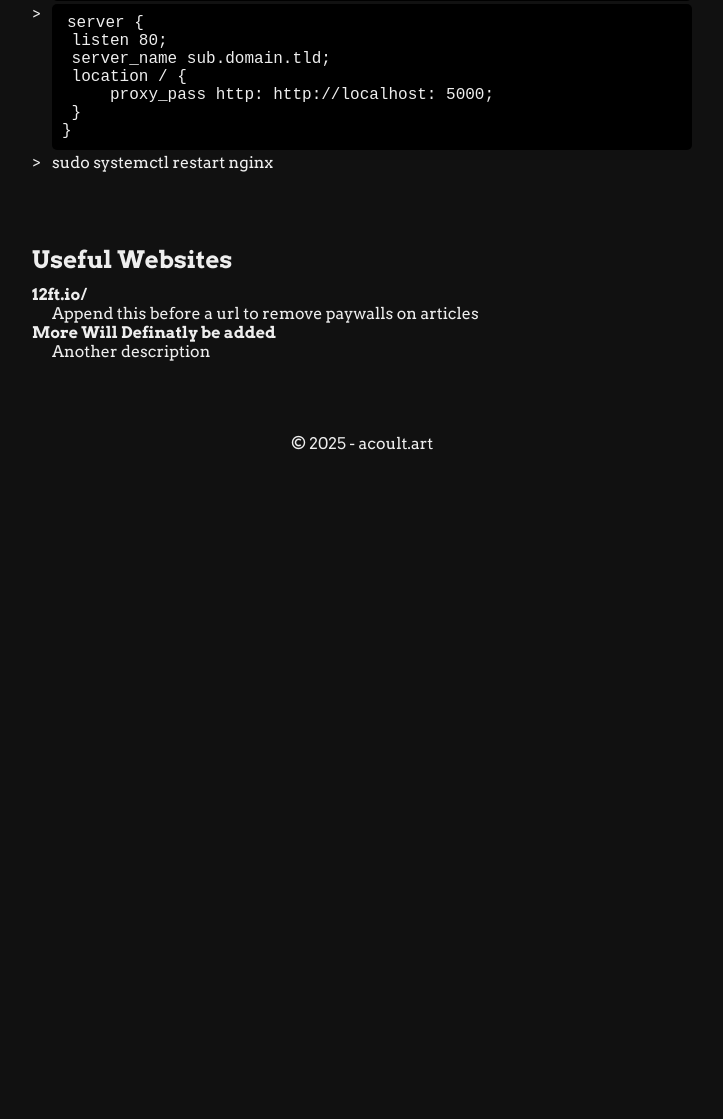
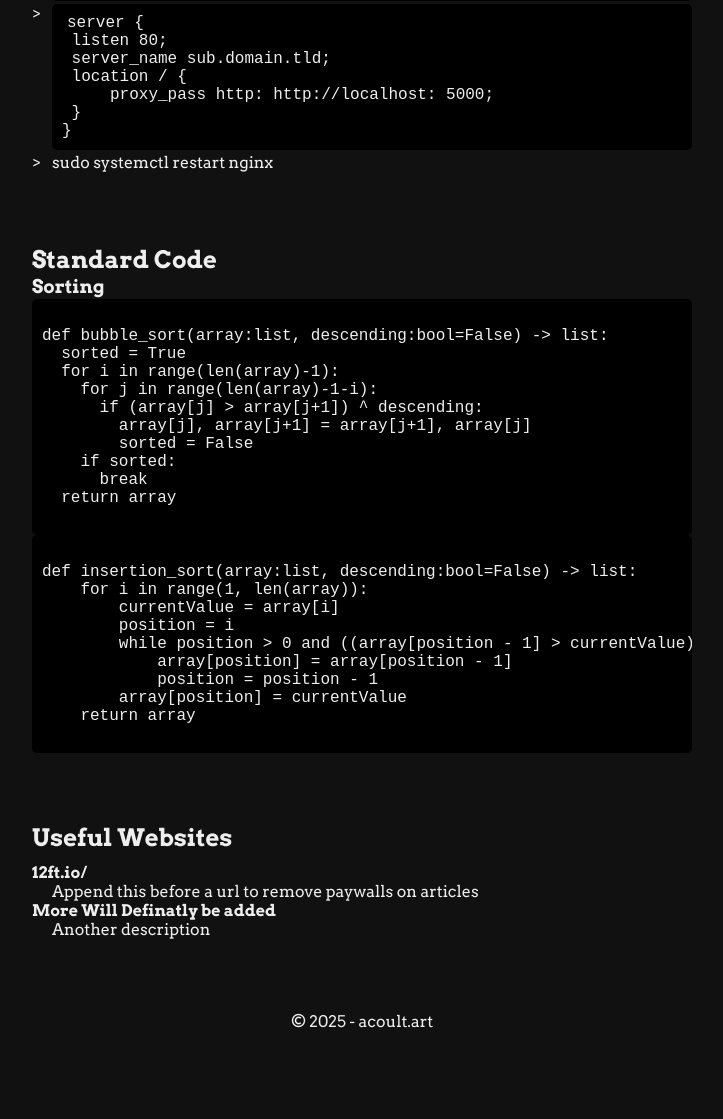
Before and after one commit to a-842/website, a Flask app: page /references in a window 1280 px wide. Shown: the part 747-1866 px from the top of the page, without its empty margins (278-1001 px from the left). Before the commit the page ends 1197 px from the top, so only its background shows below. Run offline with Flask 3, Linux system fonts and the light colour scheme; some libraries are stand-ins or nearby versions.

Commit message:
Update references.html

```diff
--- a/templates/references.html
+++ b/templates/references.html
@@ -45,7 +45,34 @@
     </ul>
 </section>
 <section>
-    <h2 id="useful-websites">Useful Websites</h2>
+    <h2>Standard Code</h2>
+    <h3>Sorting</h3>
+    <pre><code>
+def bubble_sort(array:list, descending:bool=False) -> list:
+  sorted = True
+  for i in range(len(array)-1):
+    for j in range(len(array)-1-i):
+      if (array[j] > array[j+1]) ^ descending:
+        array[j], array[j+1] = array[j+1], array[j]
+        sorted = False
+    if sorted:
+      break
+  return array
+    </code></pre>
+    <pre><code>
+def insertion_sort(array:list, descending:bool=False) -> list:
+    for i in range(1, len(array)):
+        currentValue = array[i]
+        position = i
+        while position > 0 and ((array[position - 1] > currentValue) ^ descending):
+            array[position] = array[position - 1]
+            position = position - 1
+        array[position] = currentValue
+    return array
+    </code></pre>
+</section>
+<section>
+    <h2>Useful Websites</h2>
     <dl>
         <dt>12ft.io/</dt>
         <dd>Append this before a url to remove paywalls on articles</dd>
```
